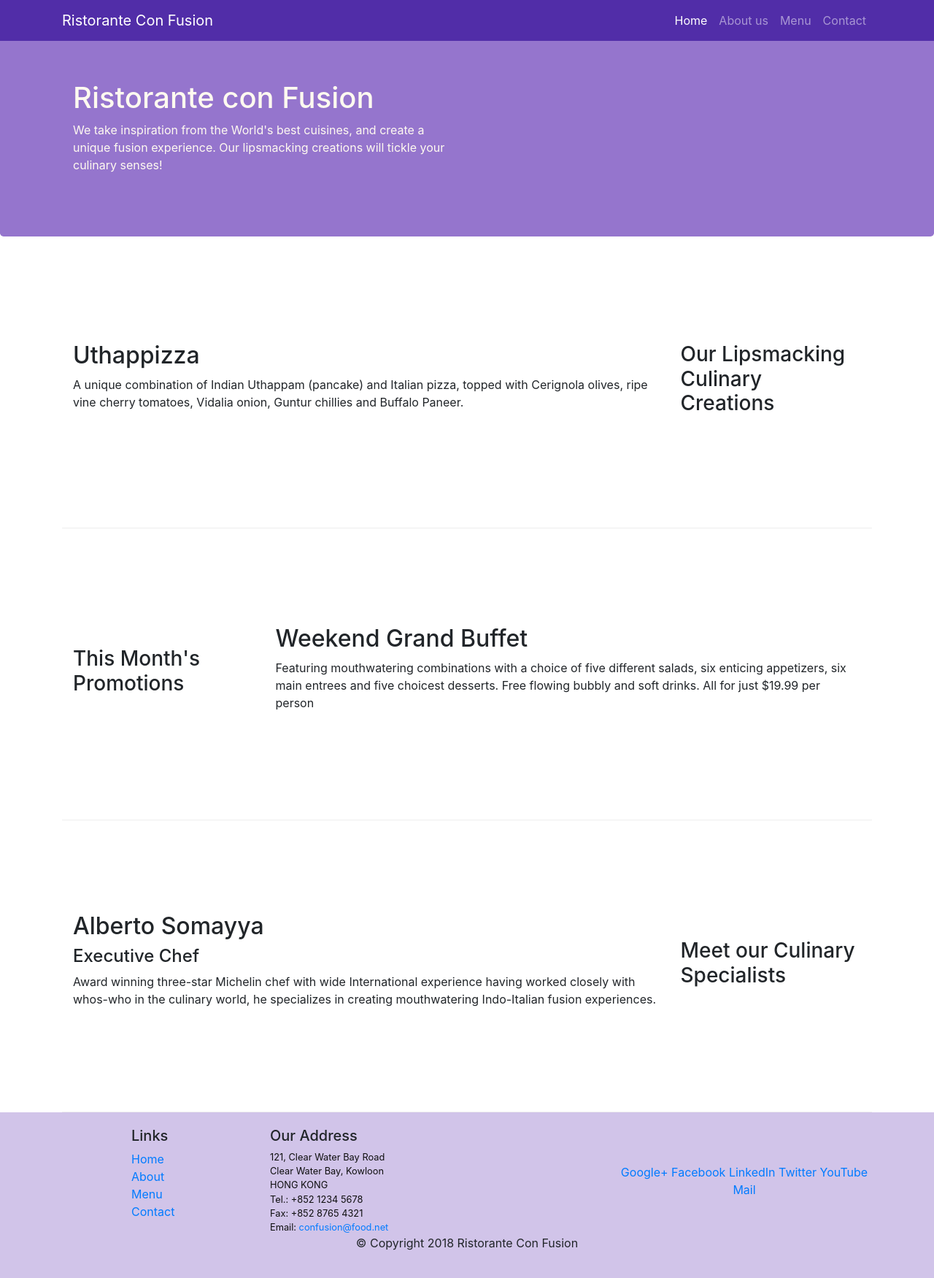
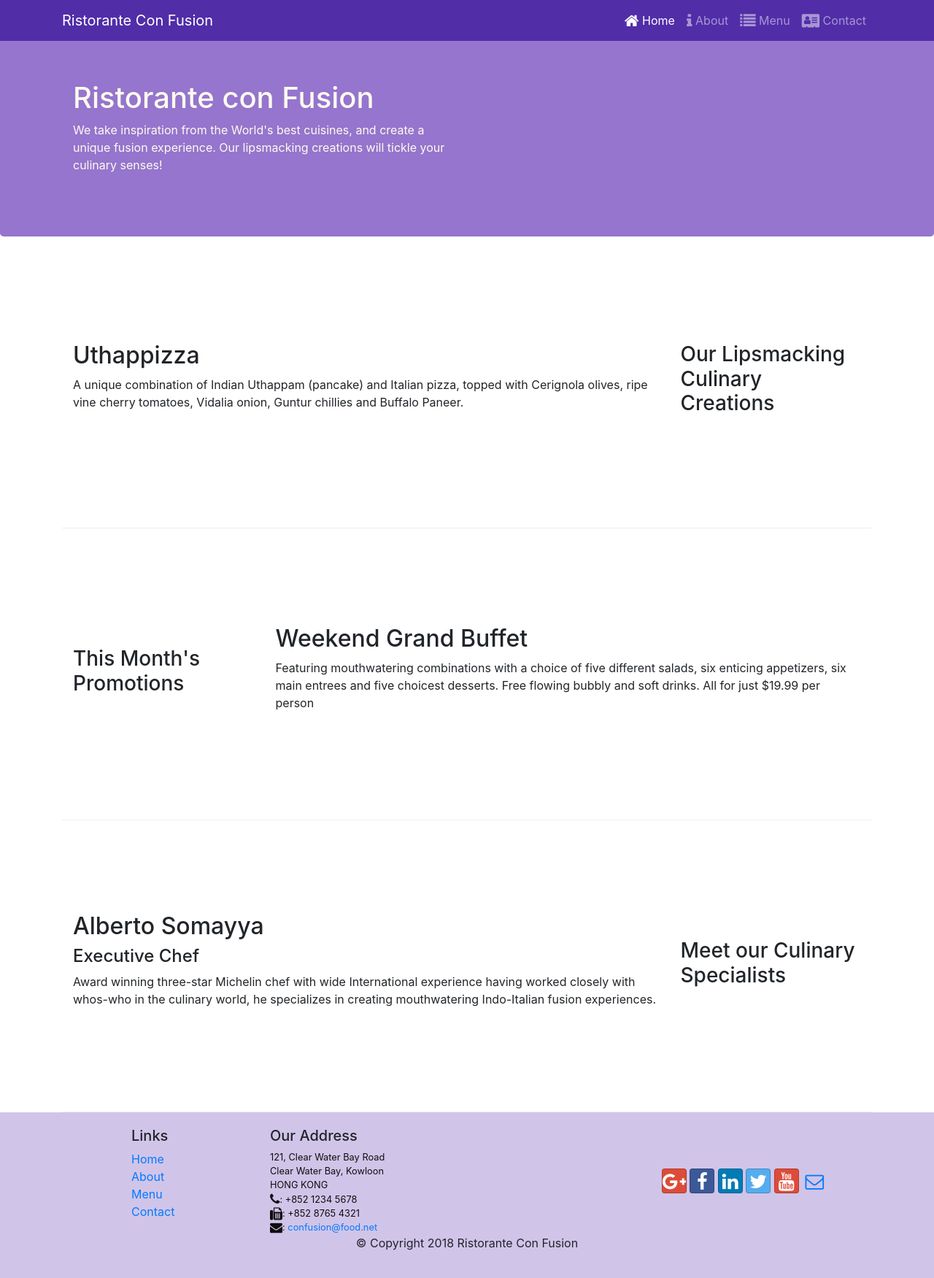
Before and after one commit to aradwann/bootstrap-confusion, a website: page index.html in a window 1280 px wide. Shown: the whole page at 73% size. Drawn offline with nearby package versions, Linux system fonts and the light colour scheme.

Commit message:
icon fonts

```diff
--- a/aboutus.html
+++ b/aboutus.html
@@ -17,6 +17,8 @@
     rel="stylesheet"
     href="node_modules/bootstrap/dist/css/bootstrap.min.css"
   />
+  <link rel="stylesheet" href="node_modules/font-awesome/css/font-awesome.min.css">
+  <link rel="stylesheet" href="node_modules/bootstrap-social/bootstrap-social.css">
   <link href="css/styles.css" rel="stylesheet" />
 
   <body>
@@ -33,12 +35,10 @@
       <a class="navbar-brand" href="#"> Ristorante Con Fusion</a>
       <div class="collapse navbar-collapse" id="Navbar"></div>
       <ul class="navbar-nav mr-auto">
-        <li class="nav-tiem"><a class="nav-link" href="./index.html">Home</a></li>
-        <li class="nav-tiem">
-          <a class="nav-link active" href="#">About us</a>
-        </li>
-        <li class="nav-tiem"><a class="nav-link" href="#">Menu</a></li>
-        <li class="nav-tiem"><a class="nav-link" href="#">Contact</a></li>
+        <li class="nav-item"><a class="nav-link" href="./index.html"><span class="fa fa-home fa-lg"></span> Home</a></li>
+        <li class="nav-item active"><a class="nav-link" href="#"><span class="fa fa-info fa-lg"></span> About</a></li>
+        <li class="nav-item"><a class="nav-link" href="#"><span class="fa fa-list fa-lg"></span> Menu</a></li>
+        <li class="nav-item"><a class="nav-link" href="#"><span class="fa fa-address-card fa-lg"></span> Contact</a></li>
       </ul>
       </div>
     </div>
@@ -159,20 +159,21 @@
               121, Clear Water Bay Road<br />
               Clear Water Bay, Kowloon<br />
               HONG KONG<br />
-              Tel.: +852 1234 5678<br />
-              Fax: +852 8765 4321<br />
-              Email: <a href="mailto:confusion@food.net">confusion@food.net</a>
+              <i class="fa fa-phone fa-lg"></i>: +852 1234 5678<br>
+              <i class="fa fa-fax fa-lg"></i>: +852 8765 4321<br>
+              <i class="fa fa-envelope fa-lg"></i>:
+              <a href="mailto:confusion@food.net">confusion@food.net</a>
             </address>
           </div>
           <div class="col-12 col-sm-4 align-self-center">
             <div class="text-center">
-              <a href="http://google.com/+">Google+</a>
-              <a href="http://www.facebook.com/profile.php?id=">Facebook</a>
-              <a href="http://www.linkedin.com/in/">LinkedIn</a>
-              <a href="http://twitter.com/">Twitter</a>
-              <a href="http://youtube.com/">YouTube</a>
-              <a href="mailto:">Mail</a>
-            </div>
+              <a class="btn btn-social-icon btn-google" href="http://google.com/+"><i class="fa fa-google-plus"></i></a>
+              <a class="btn btn-social-icon btn-facebook" href="http://www.facebook.com/profile.php?id="><i class="fa fa-facebook"></i></a>
+              <a class="btn btn-social-icon btn-linkedin" href="http://www.linkedin.com/in/"><i class="fa fa-linkedin"></i></a>
+              <a class="btn btn-social-icon btn-twitter" href="http://twitter.com/"><i class="fa fa-twitter"></i></a>
+              <a class="btn btn-social-icon btn-google" href="http://youtube.com/"><i class="fa fa-youtube"></i></a>
+              <a class="btn btn-social-icon" href="mailto:"><i class="fa fa-envelope-o"></i></a>
+          </div>
           </div>
         </div>
         <div class="row justify-content-center">
--- a/index.html
+++ b/index.html
@@ -17,6 +17,8 @@
     rel="stylesheet"
     href="node_modules/bootstrap/dist/css/bootstrap.min.css"
   />
+  <link rel="stylesheet" href="node_modules/font-awesome/css/font-awesome.min.css">
+  <link rel="stylesheet" href="node_modules/bootstrap-social/bootstrap-social.css">
   <link href="css/styles.css" rel="stylesheet" />
   <body>
     <button
@@ -32,12 +34,10 @@
         <a class="navbar-brand" href="#"> Ristorante Con Fusion</a>
         <div class="collapse navbar-collapse" id="Navbar"></div>
         <ul class="navbar-nav mr-auto">
-          <li class="nav-tiem active"><a class="nav-link" href="#">Home</a></li>
-          <li class="nav-tiem">
-            <a class="nav-link" href="./aboutus.html">About us</a>
-          </li>
-          <li class="nav-tiem"><a class="nav-link" href="#">Menu</a></li>
-          <li class="nav-tiem"><a class="nav-link" href="#">Contact</a></li>
+          <li class="nav-item active"><a class="nav-link" href="#"><span class="fa fa-home fa-lg"></span> Home</a></li>
+          <li class="nav-item"><a class="nav-link" href="./aboutus.html"><span class="fa fa-info fa-lg"></span> About</a></li>
+          <li class="nav-item"><a class="nav-link" href="#"><span class="fa fa-list fa-lg"></span> Menu</a></li>
+          <li class="nav-item"><a class="nav-link" href="#"><span class="fa fa-address-card fa-lg"></span> Contact</a></li>
         </ul>
         </div>
       </div>
@@ -123,20 +123,21 @@
               121, Clear Water Bay Road<br />
               Clear Water Bay, Kowloon<br />
               HONG KONG<br />
-              Tel.: +852 1234 5678<br />
-              Fax: +852 8765 4321<br />
-              Email: <a href="mailto:confusion@food.net">confusion@food.net</a>
+              <i class="fa fa-phone fa-lg"></i>: +852 1234 5678<br>
+              <i class="fa fa-fax fa-lg"></i>: +852 8765 4321<br>
+              <i class="fa fa-envelope fa-lg"></i>:
+              <a href="mailto:confusion@food.net">confusion@food.net</a>
             </address>
           </div>
           <div class="col-12 col-sm-4 align-self-center">
             <div class="text-center">
-              <a href="http://google.com/+">Google+</a>
-              <a href="http://www.facebook.com/profile.php?id=">Facebook</a>
-              <a href="http://www.linkedin.com/in/">LinkedIn</a>
-              <a href="http://twitter.com/">Twitter</a>
-              <a href="http://youtube.com/">YouTube</a>
-              <a href="mailto:">Mail</a>
-            </div>
+              <a class="btn btn-social-icon btn-google" href="http://google.com/+"><i class="fa fa-google-plus"></i></a>
+              <a class="btn btn-social-icon btn-facebook" href="http://www.facebook.com/profile.php?id="><i class="fa fa-facebook"></i></a>
+              <a class="btn btn-social-icon btn-linkedin" href="http://www.linkedin.com/in/"><i class="fa fa-linkedin"></i></a>
+              <a class="btn btn-social-icon btn-twitter" href="http://twitter.com/"><i class="fa fa-twitter"></i></a>
+              <a class="btn btn-social-icon btn-google" href="http://youtube.com/"><i class="fa fa-youtube"></i></a>
+              <a class="btn btn-social-icon" href="mailto:"><i class="fa fa-envelope-o"></i></a>
+          </div>
           </div>
         </div>
         <div class="row justify-content-center">
--- a/package.json
+++ b/package.json
@@ -15,6 +15,8 @@
   },
   "dependencies": {
     "bootstrap": "^4.0.0",
+    "bootstrap-social": "^5.1.1",
+    "font-awesome": "^4.7.0",
     "jquery": "^3.3.1",
     "popper.js": "^1.12.9"
   }
```
Also changed, not shown: 1 other file.
